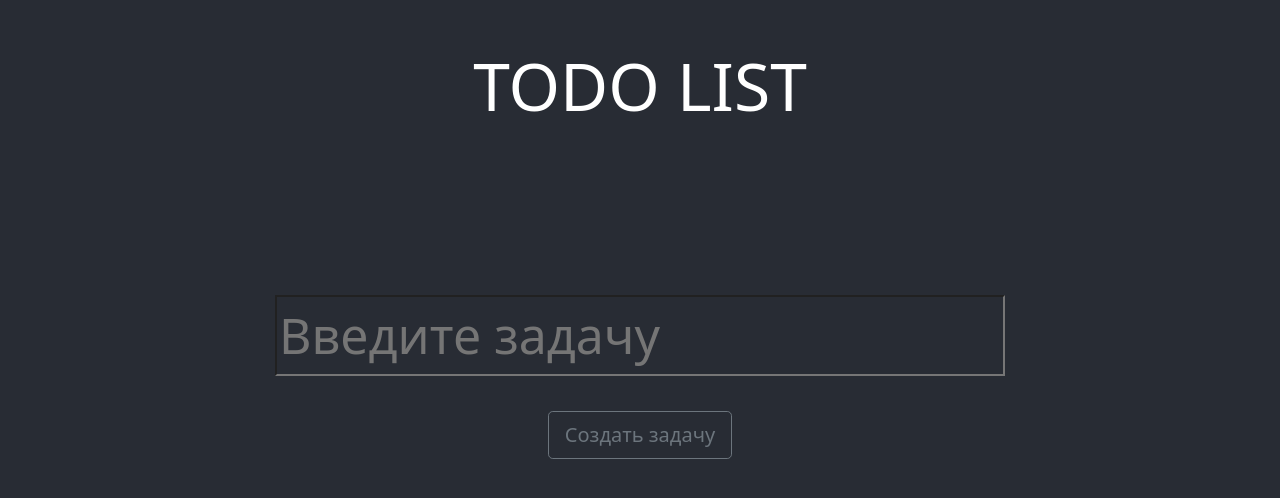
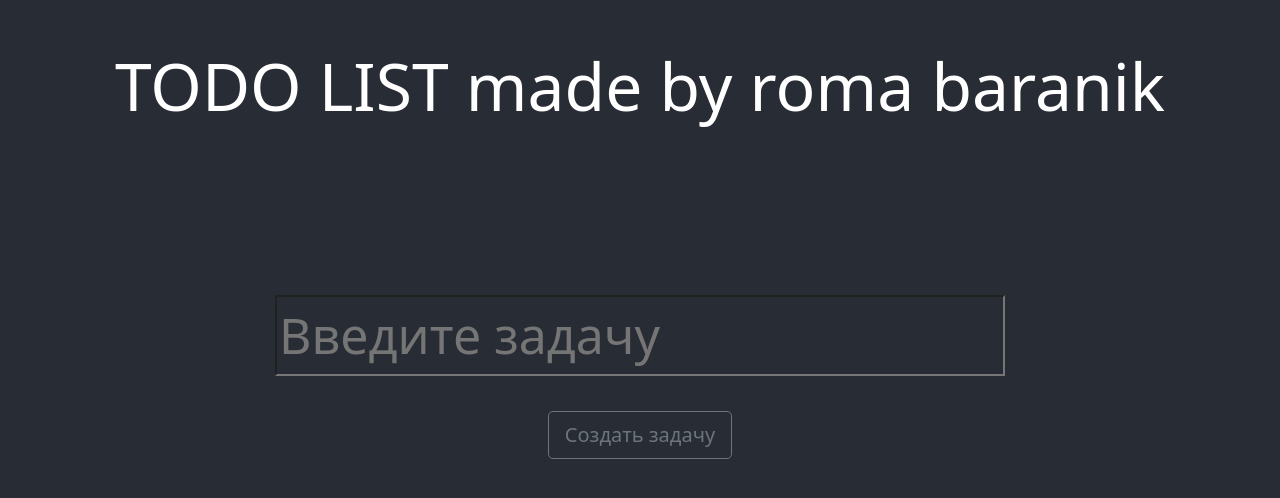
Before and after one commit to yrsolanaratonmi/todo-list, a React (Create React App) app: page / in a window 1280 px wide. Shown: the part 114-612 px from the top of the page. Built offline with nearby package versions, Linux system fonts and the light colour scheme.

Commit message:
Чтоб наверняка

```diff
--- a/src/App.js
+++ b/src/App.js
@@ -10,7 +10,7 @@ function App(props) {
   return (
     <div className="App">
       <header className="App-header">
-        TODO LIST
+        TODO LIST made by roma baranik
           <TasksBlock info = {props.info} render = {props.render}/>
       </header>
 
--- a/src/UI/TasksBlock.js
+++ b/src/UI/TasksBlock.js
@@ -40,7 +40,6 @@ let TasksBlock = (props) => {
         document.getElementById('xd').value = ''
 }
 
-
     return (
         <div className={inputGroup}>
             <ul className="list-group">
```
Also changed, not shown: package.json (+6 -1 lines).
